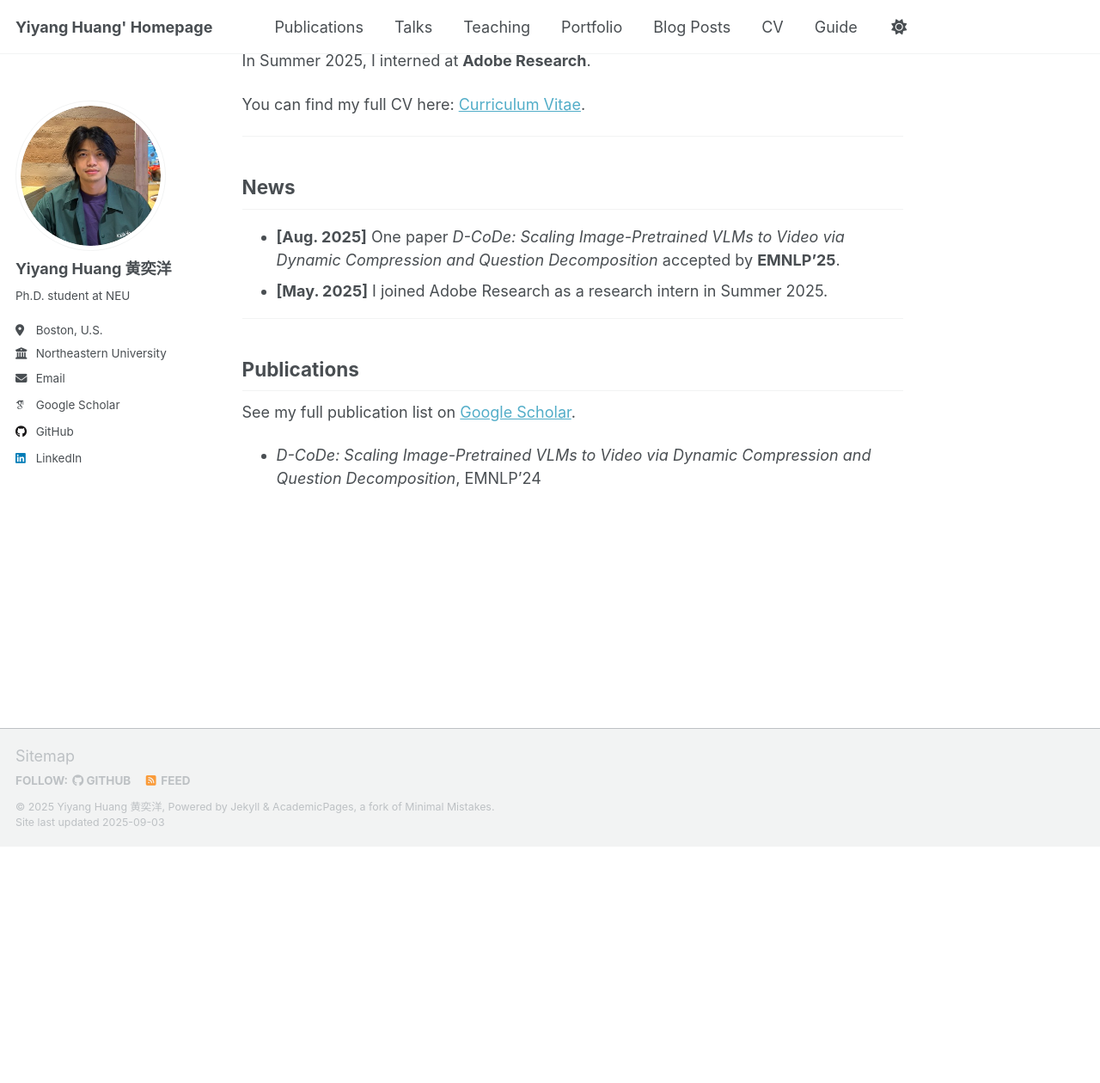
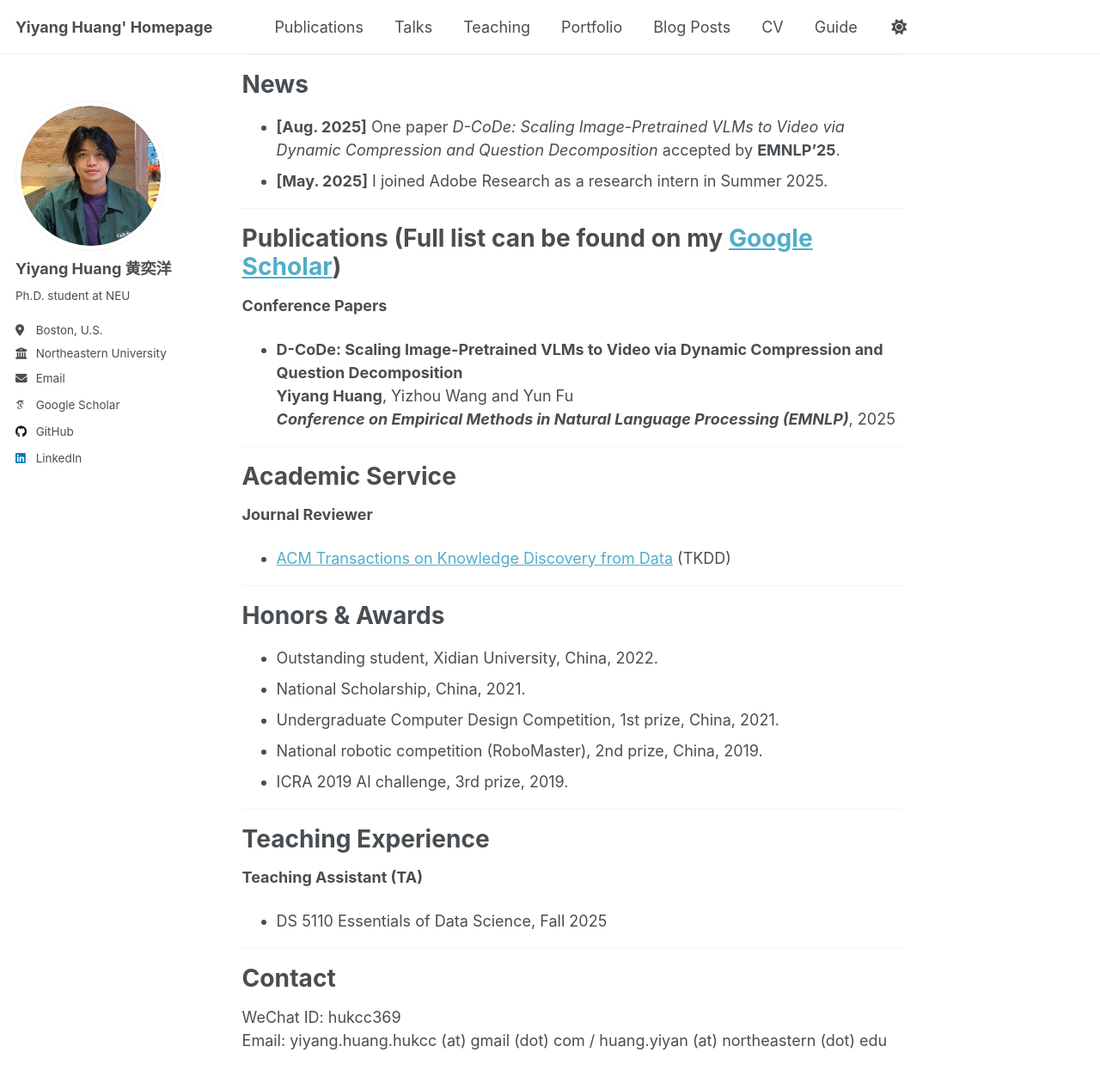
Before and after one commit to hukcc/hukcc.github.io, a Jekyll site: the page built from _pages/about.md, in a window 1280 px wide and 1400 px high, scrolled down 415 px. Shown: the top 1260 px of the window at 86% size. Built offline with Jekyll 4.4.1, drawn with Linux system fonts in a browser that asks for light colours; some web fonts are replaced; a script that is not in the unit is left out; some of the changed text lies outside the part shown.

Commit message:
Update about.md

```diff
--- a/_pages/about.md
+++ b/_pages/about.md
@@ -1,19 +1,16 @@
 ---
 permalink: /
-title: "Yiyang Huang"
+title: "About Me"
+excerpt: "About Me"
 author_profile: true
 redirect_from:
   - /about/
   - /about.html
 ---
 
-
-
-## Brief Bio
-
 I am a second-year Ph.D. student in the College of Engineering at Northeastern University, advised by [Prof. Yun Raymond Fu](https://www1.ece.neu.edu/~yunfu/) in the [SMILE Lab](https://fulab.sites.northeastern.edu/). Before joining Northeastern, I received my B.S. and M.S. degrees from Xidian University, China, where I was advised by [Prof. Xuefeng Liang](https://web.xidian.edu.cn/xliang/en/index.html). During my master’s studies, I also spent six months at Kyoto University, working with [Prof. Takatsune Kumada](https://kdb.iimc.kyoto-u.ac.jp/profile/en.a61c204316cdb5fc.html#display-items_basic-information).
 
-My research interests include **multimodal large language models (LLMs), hallucination detection and mitigation, and video understanding**.
+My research interests include **Multimodal LLMs, Hallucination Detection & Mitigation, and Video Understanding**.
 
 In Summer 2025, I interned at **Adobe Research**.
 
@@ -21,15 +18,47 @@ You can find my full CV here: [Curriculum Vitae](../files/CVFall2025.pdf).
 
 ---
 
-## News
-
+News
+======
 - **[Aug. 2025]** One paper *D-CoDe: Scaling Image-Pretrained VLMs to Video via Dynamic Compression and Question Decomposition* accepted by **EMNLP’25**.
 - **[May. 2025]** I joined Adobe Research as a research intern in Summer 2025.
 
 ---
 
-## Publications
+Publications (Full list can be found on my [Google Scholar](https://scholar.google.com/citations?user=A0H2ZYQAAAAJ))
+======
+**Conference Papers**
+* **D-CoDe: Scaling Image-Pretrained VLMs to Video via Dynamic Compression and Question Decomposition**
+**Yiyang Huang**, Yizhou Wang and Yun Fu
+***Conference on Empirical Methods in Natural Language Processing (EMNLP)***, 2025
 
-See my full publication list on [Google Scholar](https://scholar.google.com).
+---
 
-- *D-CoDe: Scaling Image-Pretrained VLMs to Video via Dynamic Compression and Question Decomposition*, EMNLP’24
+Academic Service
+======
+**Journal Reviewer**
+* [ACM Transactions on Knowledge Discovery from Data](https://dl.acm.org/journal/tkdd) (TKDD)
+
+---
+
+Honors & Awards
+======
+* Outstanding student, Xidian University, China, 2022.
+* National Scholarship, China, 2021.
+* Undergraduate Computer Design Competition, 1st prize, China, 2021.
+* National robotic competition (RoboMaster), 2nd prize, China, 2019.
+* ICRA 2019 AI challenge, 3rd prize, 2019.
+
+---
+
+Teaching Experience
+======
+**Teaching Assistant (TA)**
+* DS 5110 Essentials of Data Science, Fall 2025
+
+---
+
+Contact
+=====
+WeChat ID: hukcc369
+Email: yiyang.huang.hukcc (at) gmail (dot) com / huang.yiyan (at) northeastern (dot) edu
```
